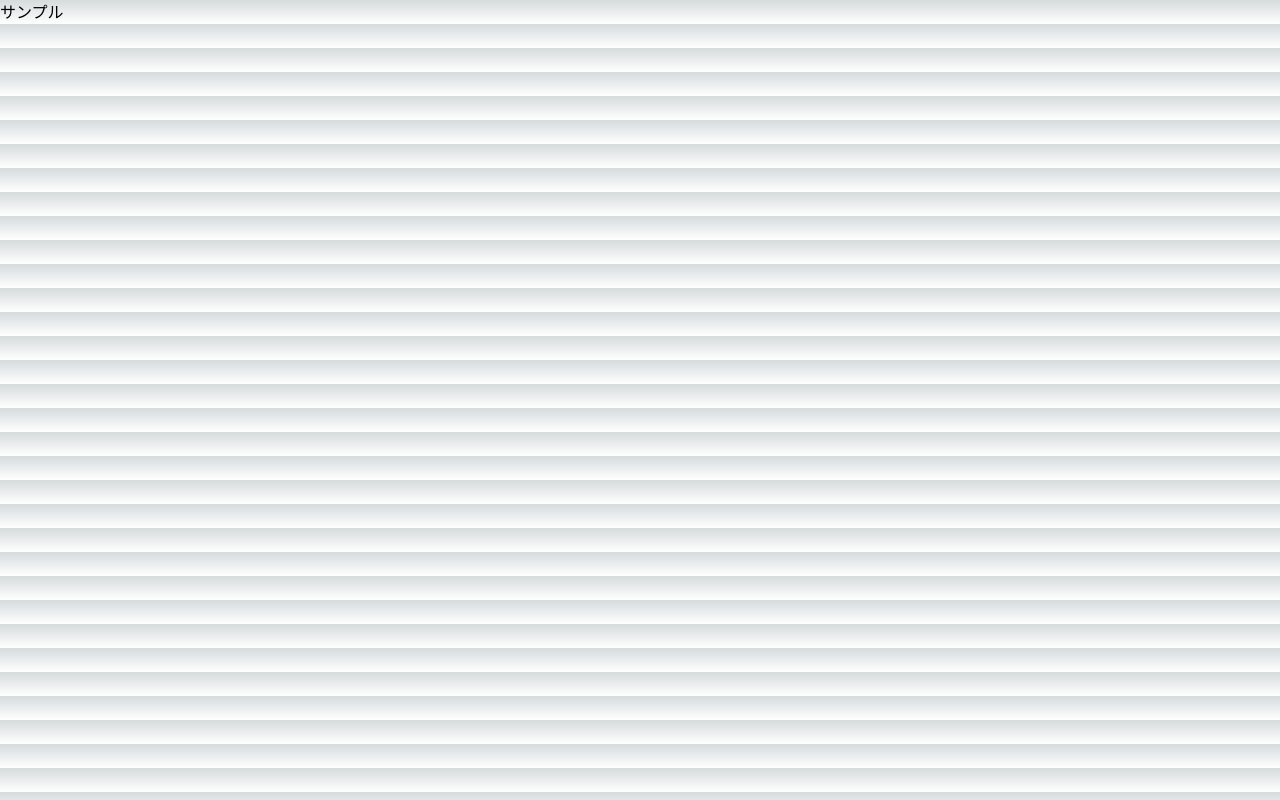
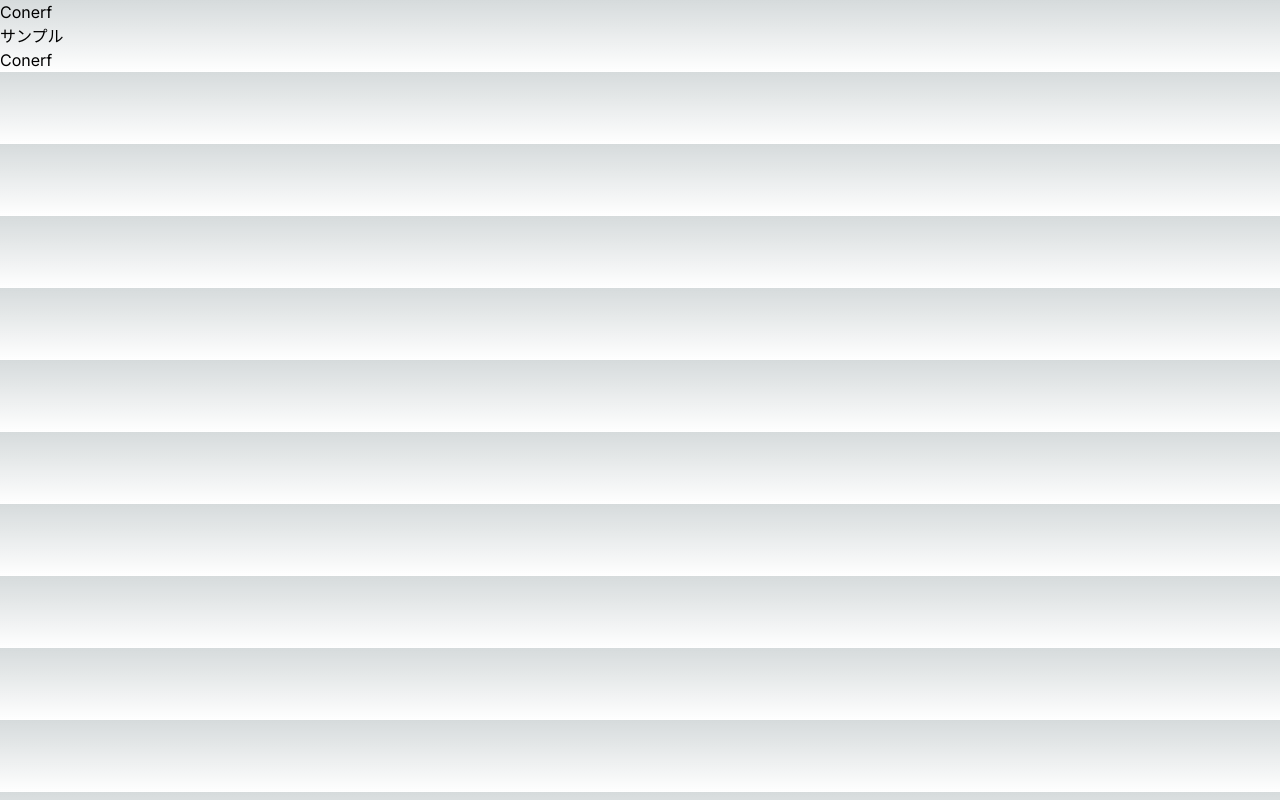
Before and after one commit to Hiroki-kt/conerf, a Next.js app in the folder front/conerf/: page / in a window 1280 px wide. Built offline with nearby package versions, Linux system fonts and the light colour scheme.

Commit message:
add header and footer

```diff
--- a/front/conerf/app/layout.tsx
+++ b/front/conerf/app/layout.tsx
@@ -1,6 +1,9 @@
 import type { Metadata } from 'next'
 import { Inter } from 'next/font/google'
+
 import './globals.css'
+import Header from '@/Header'
+import Footer from '@/Footer'
 
 const inter = Inter({ subsets: ['latin'] })
 
@@ -16,7 +19,11 @@
 }) {
   return (
     <html lang='en'>
-      <body className={inter.className}>{children}</body>
+      <body className={inter.className}>
+        <Header />
+        {children}
+        <Footer />
+      </body>
     </html>
   )
 }
--- a/front/conerf/app/page.tsx
+++ b/front/conerf/app/page.tsx
@@ -1,6 +1,6 @@
-import Image from "next/image";
-import App from "../pages/App";
+import Image from 'next/image'
+import App from '../pages/App'
 
 export default function Home() {
-  return <App></App>;
+  return <App></App>
 }
--- /dev/null
+++ b/front/conerf/components/Footer.tsx
@@ -0,0 +1,9 @@
+const Footer = () => {
+  return (
+    <footer>
+      <h1>Conerf</h1>
+    </footer>
+  )
+}
+
+export default Footer
--- a/front/conerf/components/Header.tsx
+++ b/front/conerf/components/Header.tsx
@@ -0,0 +1,9 @@
+const Header = () => {
+  return (
+    <header>
+      <h1>Conerf</h1>
+    </header>
+  )
+}
+
+export default Header
--- /dev/null
+++ b/front/conerf/pages/api/getjobs.ts
@@ -0,0 +1,15 @@
+import type { NextApiRequest, NextApiResponse } from 'next'
+import { resolve } from 'path'
+
+export default async function GET(req: NextApiRequest, res: NextApiResponse) {
+  console.log('GET /api/getjobs')
+  const url = 'http://web:8000/api/v1/conerf/jobs/'
+  try {
+    const response = await fetch(url)
+    return res.status(200).json(await response.json())
+    resolve()
+  } catch (error) {
+    console.error(error)
+    return res.status(500).end()
+  }
+}
--- a/front/conerf/tsconfig.json
+++ b/front/conerf/tsconfig.json
@@ -19,7 +19,7 @@
       }
     ],
     "paths": {
-      "@/*": ["./*"]
+      "@/*": ["./*", "./components/*", "./pages/*"]
     }
   },
   "include": ["next-env.d.ts", "**/*.ts", "**/*.tsx", ".next/types/**/*.ts"],
```
Also changed, not shown: front/conerf/pages/App.tsx (+6 -2 lines), front/conerf/components/Fotter.tsx (deleted).
